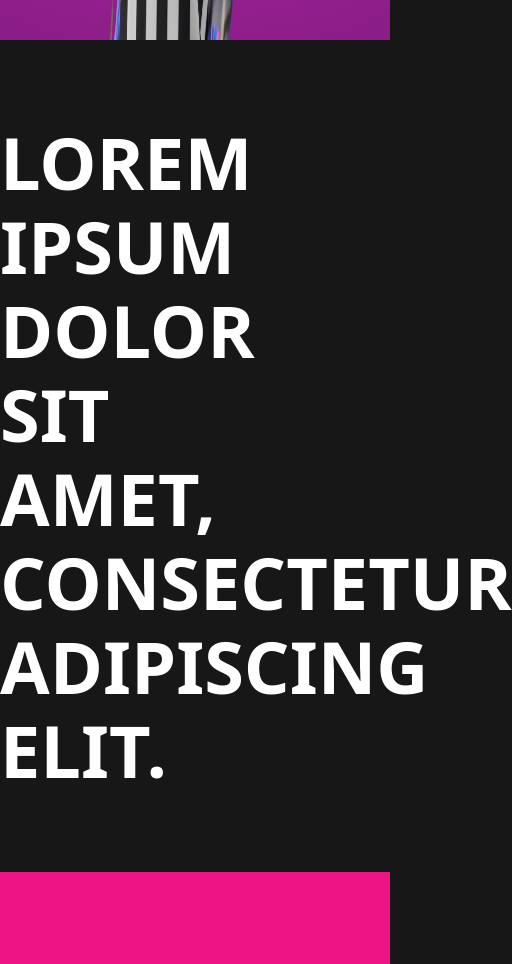
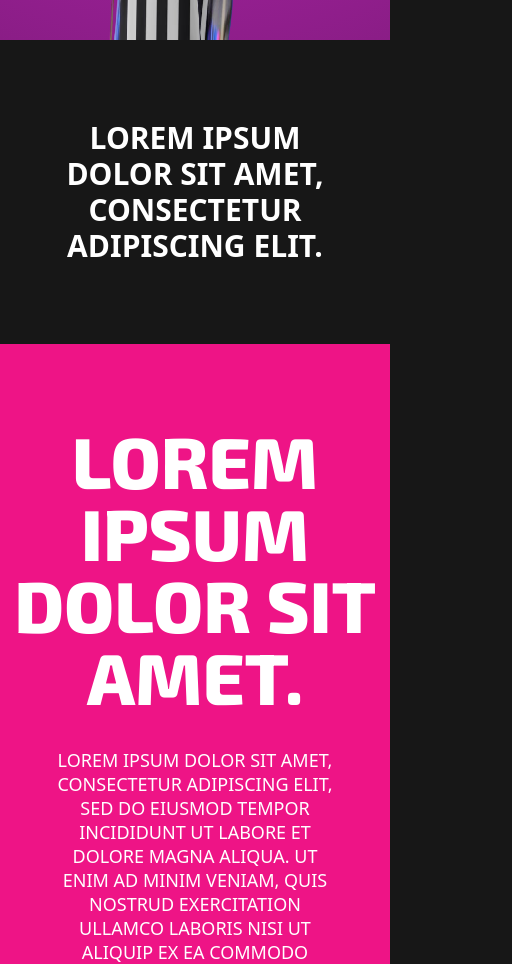
Before and after one commit to DanielAzocarDev/the-event-web, a React (Vite) app: page / in a window 390 px wide. Shown: the part 860-1824 px from the top of the page, 512 px wide, since content can reach past the window. Built offline with nearby package versions, Linux system fonts and the light colour scheme.

Commit message:
highlight done

```diff
--- a/src/components/highlight/Highlight.jsx
+++ b/src/components/highlight/Highlight.jsx
@@ -4,7 +4,7 @@ export const Highlight = () => {
   return (
     <section>
       <div className=' container mx-auto py-20 text-white'>
-        <h2 className=' font-extrabold text-7xl leading-[84px] uppercase w-1/2'>
+        <h2 className=' max-md:w-3/4 max-md:mx-auto font-extrabold max-md:text-center text-3xl md:text-7xl md:leading-[84px] uppercase md:w-1/2'>
           Lorem ipsum dolor
           sit amet,
           consectetur
```
